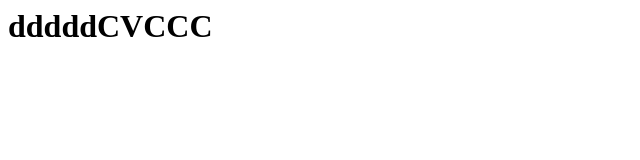
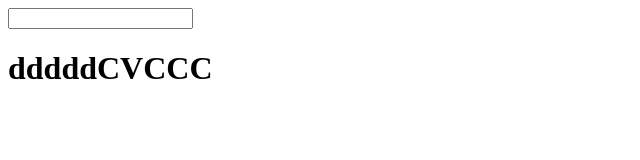
Before and after one commit to crawlerkill/hello-world-git, a plain HTML site: page index.html in a window 1280 px wide. Shown: the whole page, without its empty margins (0-640 px from the left). Drawn offline with Linux system fonts and the light colour scheme.

Commit message:
sssss
dddd

```diff
--- a/index.html
+++ b/index.html
@@ -1,4 +1,4 @@
 <html>
-
+<input name="text">
 <h1>dddddCVCCC</h1>
 </html>
```
